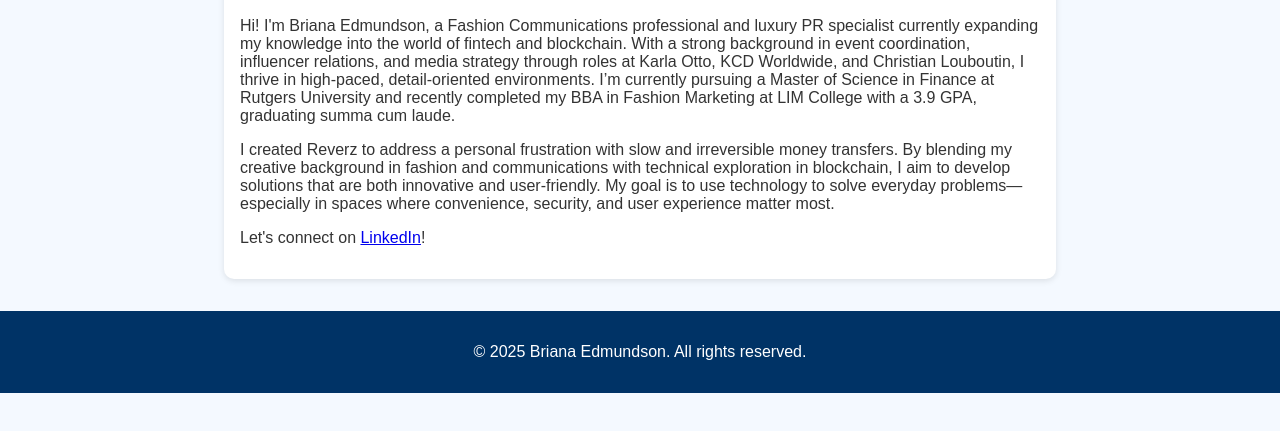
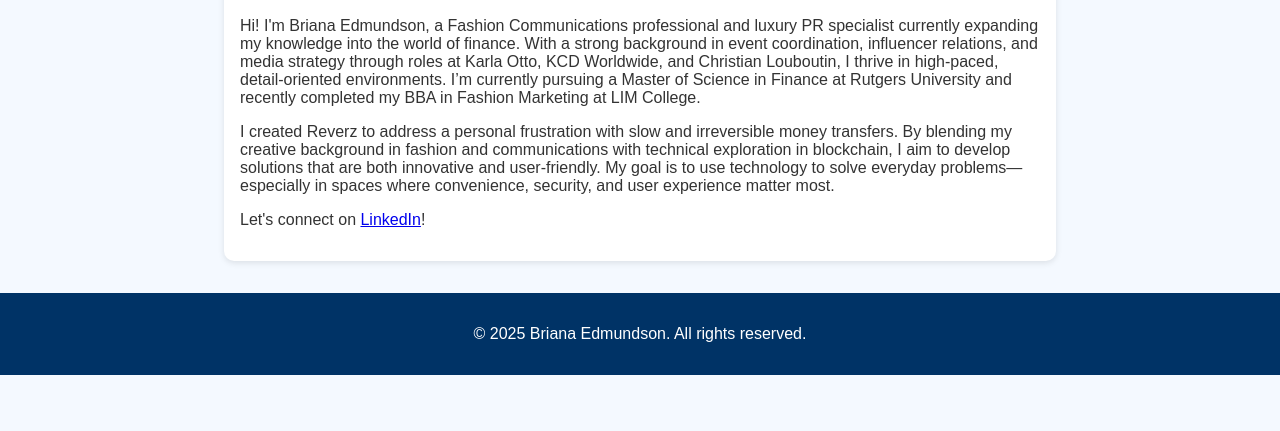
Before and after one commit to bedmundson/reverz-website, a plain HTML site: page about.html in a window 1280 px wide. Shown: the part 295-726 px from the top of the page. Drawn offline with Linux system fonts and the light colour scheme.

Commit message:
Update about.html

```diff
--- a/about.html
+++ b/about.html
@@ -51,7 +51,7 @@
 
   <div class="container">
     <h2>Briana Edmundson</h2>
-    <p>Hi! I'm Briana Edmundson, a Fashion Communications professional and luxury PR specialist currently expanding my knowledge into the world of fintech and blockchain. With a strong background in event coordination, influencer relations, and media strategy through roles at Karla Otto, KCD Worldwide, and Christian Louboutin, I thrive in high-paced, detail-oriented environments. I’m currently pursuing a Master of Science in Finance at Rutgers University and recently completed my BBA in Fashion Marketing at LIM College with a 3.9 GPA, graduating summa cum laude.</p>
+    <p>Hi! I'm Briana Edmundson, a Fashion Communications professional and luxury PR specialist currently expanding my knowledge into the world of finance. With a strong background in event coordination, influencer relations, and media strategy through roles at Karla Otto, KCD Worldwide, and Christian Louboutin, I thrive in high-paced, detail-oriented environments. I’m currently pursuing a Master of Science in Finance at Rutgers University and recently completed my BBA in Fashion Marketing at LIM College.</p>
 
     <p>I created Reverz to address a personal frustration with slow and irreversible money transfers. By blending my creative background in fashion and communications with technical exploration in blockchain, I aim to develop solutions that are both innovative and user-friendly. My goal is to use technology to solve everyday problems—especially in spaces where convenience, security, and user experience matter most.</p>
 
```
